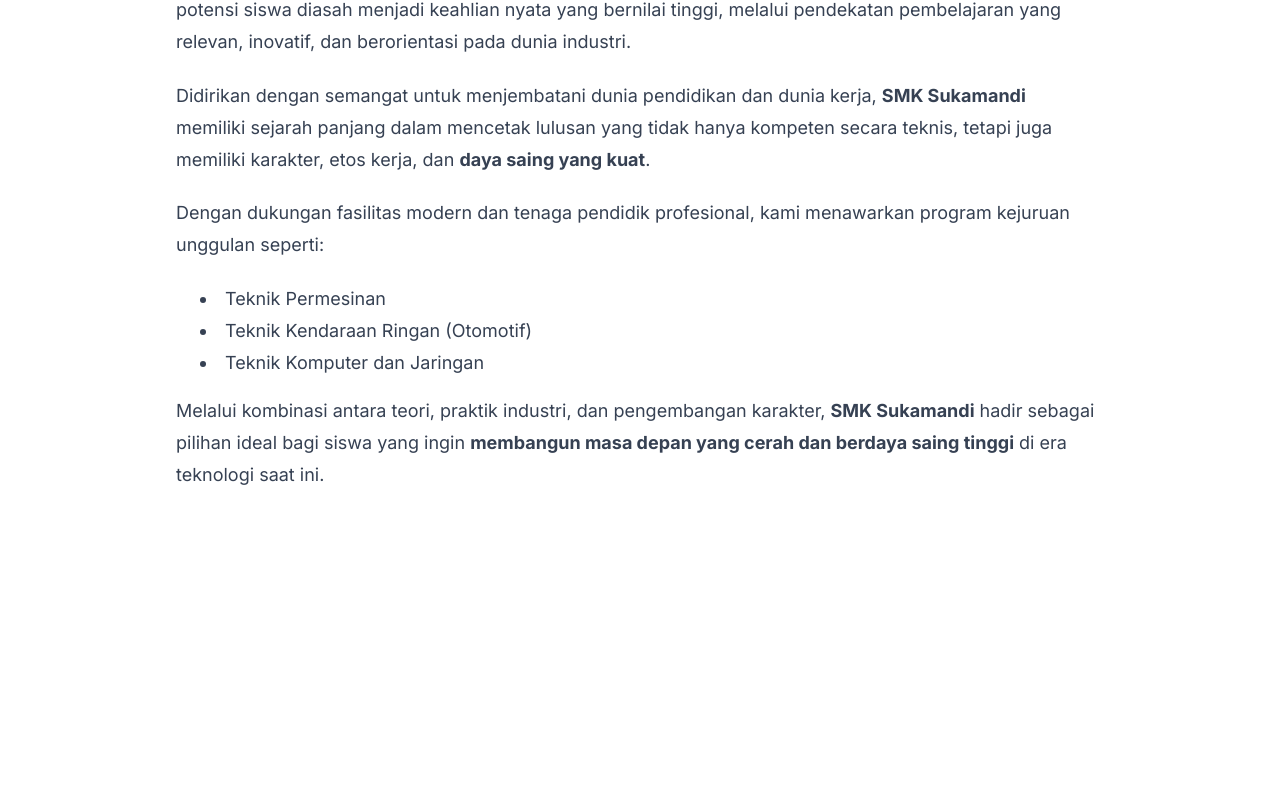
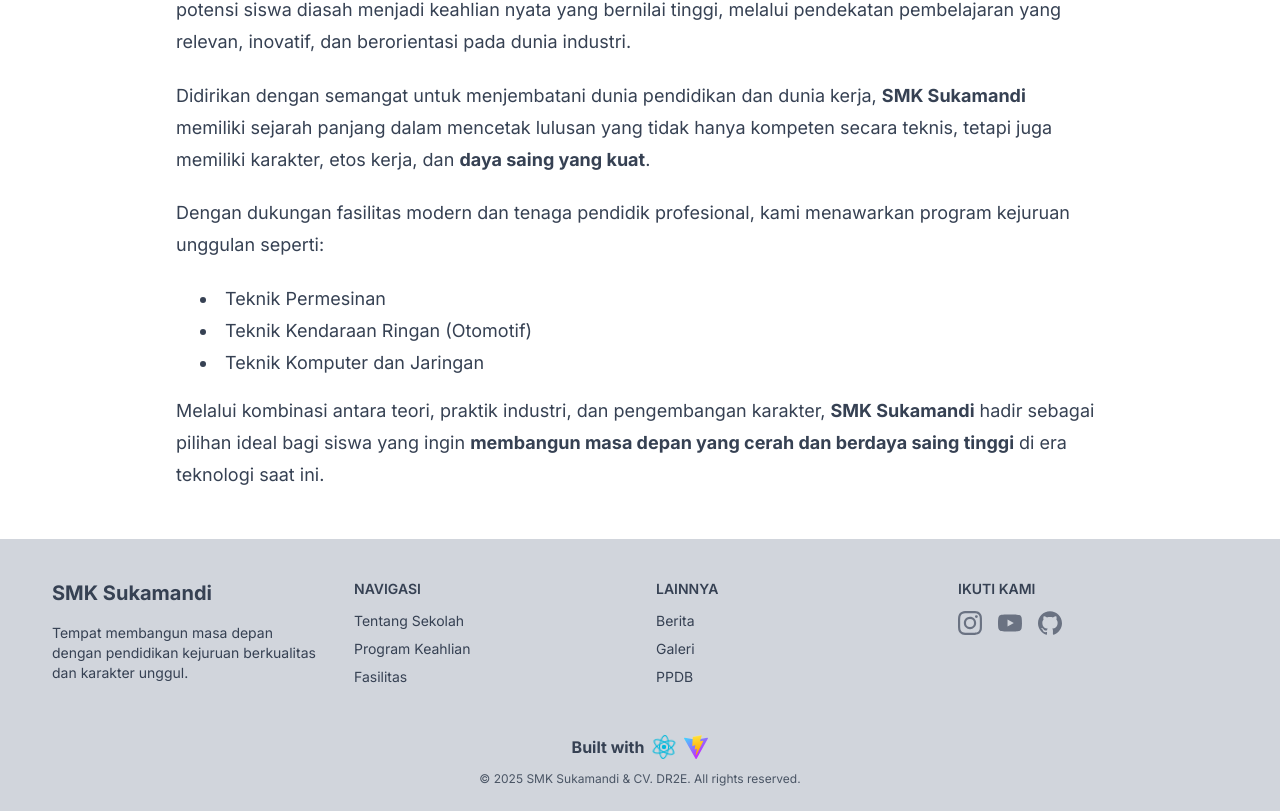
Before and after one commit to mitsuki31/Neo-SkiArticle, a React (Vite) app: page / in a window 1280 px wide. Shown: the part 3493-4304 px from the top of the page. Before the commit the page ends 4032 px from the top, so only its background shows below. Built offline with nearby package versions, Linux system fonts and the light colour scheme; a web font is replaced by a local one.

Commit message:
chore(vercel): Integrate with Vercel speed insight

```diff
--- a/src/App.tsx
+++ b/src/App.tsx
@@ -1,6 +1,9 @@
-import Home from "./pages/Home";
-import Header from "./pages/Header";
-import About from "./pages/About";
+import { SpeedInsights } from "@vercel/speed-insights/react";
+
+import Home from "@/pages/Home";
+import Header from "@/pages/Header";
+import About from "@/pages/About";
+import Footer from "@/pages/Footer";
 
 export default function App() {
   return (
@@ -8,7 +11,8 @@ export default function App() {
       <Header />
       <Home />
       <About />
-      {/* <Footer /> */}
+      <Footer />
+      <SpeedInsights />
     </>
   );
 }
```
